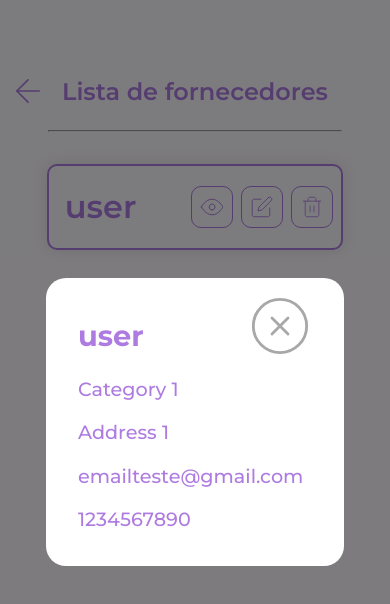
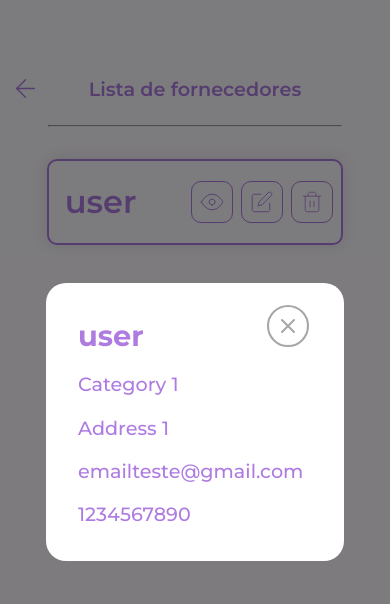
Before and after one commit to KauanSoaress/suppliers-list, a React (Vite) app: page /suppliers-list in a window 390 px wide. Both pictures are taken after a click on the icon 212 px from the left and 206 px from the top of the page. Shown: the top 604 px of the page. Built offline with nearby package versions, Linux system fonts and the light colour scheme.

Commit message:
Responsividade consertada no celular

```diff
--- a/src/styles/FormModal.css
+++ b/src/styles/FormModal.css
@@ -112,10 +112,52 @@ input::placeholder {
   transition: 0.5s;
 }
 
-/* CELULARES */
-@media(max-width:710px) {
+@media(max-width:400px) {
   form {
     width: 60%;
+  }
+
+  .form-header {
+    margin-bottom: 1rem;
+  }
+
+  legend {
+    font-size: 1.5rem;
+  }
+
+  label {
+    font-size: 1rem;
+  }
+
+  input {
+    font-size: 1rem;
+    padding: 0.5rem 0.1rem;
+    margin-bottom: 0.5rem;
+  }
+
+  input::placeholder {
+    opacity: 0.2;
+    font-weight: 400;
+  }
+
+  .registerButton, .editButton {
+    font-size: 1.2rem;
+    padding: 0.5rem 2rem;
+  }
+
+  .close-button {
+    width: 3rem;
+    height: 3rem;
+  }
+}
+
+@media(min-width:400px) and (max-width:700px) {
+  form {
+    width: 60%;
+  }
+
+  .form-header {
+    margin-bottom: 1rem;
   }
 
   legend {
@@ -143,8 +185,8 @@ input::placeholder {
   }
 
   .close-button {
-    width: 4rem;
-    height: 4rem;
+    width: 3rem;
+    height: 3rem;
   }
 }
 
--- a/src/styles/Home.css
+++ b/src/styles/Home.css
@@ -55,7 +55,19 @@
 }
 
 /* CELULARES */
-@media(max-width:450px) {
+@media(max-width:400px) {
+  .title-home {
+    font-size: 5rem;
+  }
+
+  .check-list-button {
+    width: 15rem;
+    height: 1rem;
+    font-size: 0.9rem;
+  }
+}
+
+@media(min-width:400px) and (max-width:450px) {
   .title-home {
     font-size: 6rem;
   }
--- a/src/styles/SuppliersList.css
+++ b/src/styles/SuppliersList.css
@@ -41,8 +41,30 @@ hr {
   margin: 1.5rem auto 0 auto;
 }
 
-/* CELULARES */
-@media(max-width:450px) {
+@media(max-width:400px) {
+  .header {
+    margin: 4.8rem 0 0 0;
+    display: flex;
+    justify-content: center;
+    align-items: center;
+  }
+
+  .supplier-list-title {
+    font-size: 1.2rem;
+  }
+
+  .arrow-back {
+    left: 1rem;
+  }
+
+  .arrow-image {
+    width: 1.2rem;
+    height: 1.2rem;
+  }
+
+}
+
+@media(min-width:400px) and (max-width:450px) {
   .header {
     margin: 4.8rem 0 0 0;
     display: flex;
```
